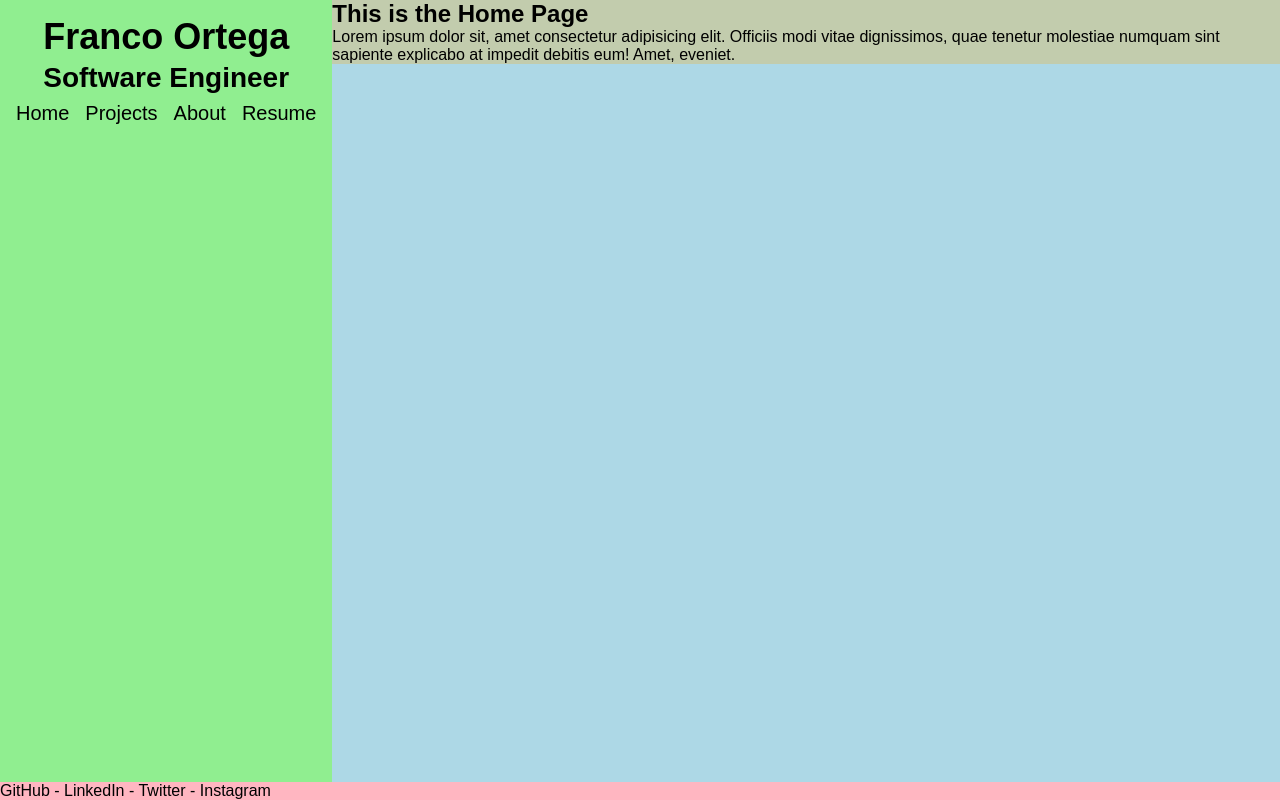
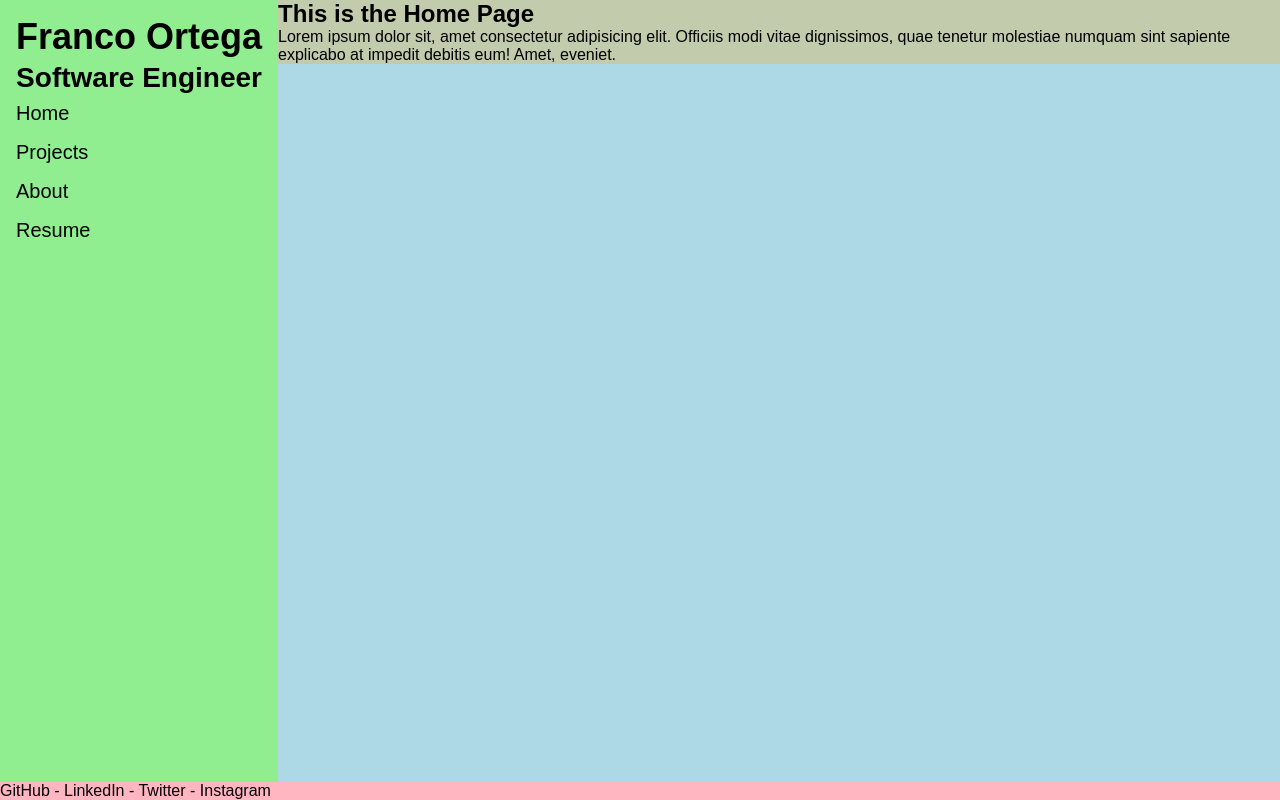
Before and after one commit to franco-ortega/portfolio-beta-01, a Next.js app: page / in a window 1280 px wide. Built offline with nearby package versions, Linux system fonts and the light colour scheme.

Commit message:
list nav links in column for screens larger than tablet

```diff
--- a/components/nav/Nav.module.scss
+++ b/components/nav/Nav.module.scss
@@ -12,4 +12,10 @@
       font-size: 1.25rem;
     }
   }
+
+  @media (min-width: 800px) {
+    ul {
+      flex-direction: column;
+    }
+  }
 }
```
